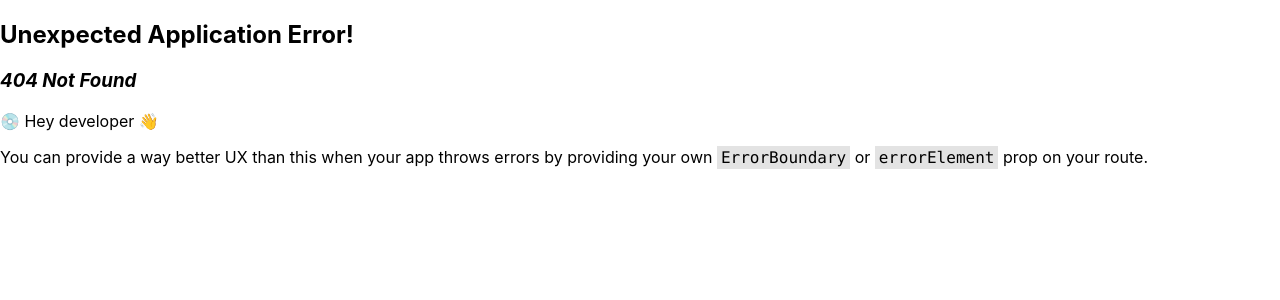
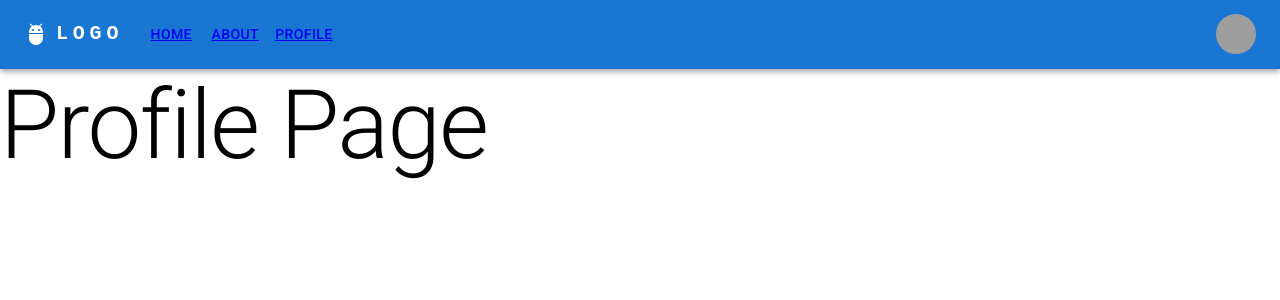
Before and after one commit to jakji93/airon-fitness, a React (Create React App) app in the folder client/: page /profile in a window 1280 px wide. Before the commit this address had no page. Shown: the top 300 px of the page. Built offline with nearby package versions, Linux system fonts and the light colour scheme; grey boxes are pictures that could not be loaded; a web font is replaced by a local one.

Commit message:
feat: implement global nav bar with routing

```diff
--- a/client/src/App.jsx
+++ b/client/src/App.jsx
@@ -1,10 +1,12 @@
 import React from 'react';
-import Component from './components/component';
+import { Outlet } from 'react-router-dom';
+import ResponsiveAppBar from './components/Navbar';
 
 export default function App() {
   return (
     <div className="App">
-      <Component />
+      <ResponsiveAppBar />
+      <Outlet />
     </div>
   );
 }
--- /dev/null
+++ b/client/src/components/Navbar.jsx
@@ -0,0 +1,165 @@
+import * as React from 'react';
+import AppBar from '@mui/material/AppBar';
+import Box from '@mui/material/Box';
+import Toolbar from '@mui/material/Toolbar';
+import IconButton from '@mui/material/IconButton';
+import Typography from '@mui/material/Typography';
+import Menu from '@mui/material/Menu';
+import MenuIcon from '@mui/icons-material/Menu';
+import Container from '@mui/material/Container';
+import Avatar from '@mui/material/Avatar';
+import Button from '@mui/material/Button';
+import Tooltip from '@mui/material/Tooltip';
+import MenuItem from '@mui/material/MenuItem';
+import AdbIcon from '@mui/icons-material/Adb';
+import { Link } from 'react-router-dom';
+
+const pages = ['Home', 'About', 'Profile'];
+const settings = ['Profile', 'Account', 'Dashboard', 'Logout'];
+
+function ResponsiveAppBar() {
+  const [anchorElNav, setAnchorElNav] = React.useState(null);
+  const [anchorElUser, setAnchorElUser] = React.useState(null);
+
+  const handleOpenNavMenu = (event) => {
+    setAnchorElNav(event.currentTarget);
+  };
+  const handleOpenUserMenu = (event) => {
+    setAnchorElUser(event.currentTarget);
+  };
+
+  const handleCloseNavMenu = () => {
+    setAnchorElNav(null);
+  };
+
+  const handleCloseUserMenu = () => {
+    setAnchorElUser(null);
+  };
+
+  return (
+    <AppBar position="static">
+      <Container maxWidth="xl">
+        <Toolbar disableGutters>
+          <AdbIcon sx={{ display: { xs: 'none', md: 'flex' }, mr: 1 }} />
+          <Typography
+            variant="h6"
+            noWrap
+            component="a"
+            href="/"
+            sx={{
+              mr: 2,
+              display: { xs: 'none', md: 'flex' },
+              fontFamily: 'monospace',
+              fontWeight: 700,
+              letterSpacing: '.3rem',
+              color: 'inherit',
+              textDecoration: 'none',
+            }}
+          >
+            LOGO
+          </Typography>
+
+          <Box sx={{ flexGrow: 1, display: { xs: 'flex', md: 'none' } }}>
+            <IconButton
+              size="large"
+              aria-label="account of current user"
+              aria-controls="menu-appbar"
+              aria-haspopup="true"
+              onClick={handleOpenNavMenu}
+              color="inherit"
+            >
+              <MenuIcon />
+            </IconButton>
+            <Menu
+              id="menu-appbar"
+              anchorEl={anchorElNav}
+              anchorOrigin={{
+                vertical: 'bottom',
+                horizontal: 'left',
+              }}
+              keepMounted
+              transformOrigin={{
+                vertical: 'top',
+                horizontal: 'left',
+              }}
+              open={Boolean(anchorElNav)}
+              onClose={handleCloseNavMenu}
+              sx={{
+                display: { xs: 'block', md: 'none' },
+              }}
+            >
+              {pages.map((page) => (
+                <MenuItem key={page} onClick={handleCloseNavMenu}>
+                  <Typography textAlign="center">
+                    <Link to={`/${page}`}>{page}</Link>
+                  </Typography>
+                </MenuItem>
+              ))}
+            </Menu>
+          </Box>
+          <AdbIcon sx={{ display: { xs: 'flex', md: 'none' }, mr: 1 }} />
+          <Typography
+            variant="h5"
+            noWrap
+            component="a"
+            href=""
+            sx={{
+              mr: 2,
+              display: { xs: 'flex', md: 'none' },
+              flexGrow: 1,
+              fontFamily: 'monospace',
+              fontWeight: 700,
+              letterSpacing: '.3rem',
+              color: 'inherit',
+              textDecoration: 'none',
+            }}
+          >
+            LOGO
+          </Typography>
+          <Box sx={{ flexGrow: 1, display: { xs: 'none', md: 'flex' } }}>
+            {pages.map((page) => (
+              <Button
+                key={page}
+                onClick={handleCloseNavMenu}
+                sx={{ my: 2, color: 'white', display: 'block' }}
+              >
+                <Link to={`/${page}`}>{page}</Link>
+              </Button>
+            ))}
+          </Box>
+
+          <Box sx={{ flexGrow: 0 }}>
+            <Tooltip title="Open settings">
+              <IconButton onClick={handleOpenUserMenu} sx={{ p: 0 }}>
+                <Avatar alt="Remy Sharp" src="/static/images/avatar/2.jpg" />
+              </IconButton>
+            </Tooltip>
+            <Menu
+              sx={{ mt: '45px' }}
+              id="menu-appbar"
+              anchorEl={anchorElUser}
+              anchorOrigin={{
+                vertical: 'top',
+                horizontal: 'right',
+              }}
+              keepMounted
+              transformOrigin={{
+                vertical: 'top',
+                horizontal: 'right',
+              }}
+              open={Boolean(anchorElUser)}
+              onClose={handleCloseUserMenu}
+            >
+              {settings.map((setting) => (
+                <MenuItem key={setting} onClick={handleCloseUserMenu}>
+                  <Typography textAlign="center">{setting}</Typography>
+                </MenuItem>
+              ))}
+            </Menu>
+          </Box>
+        </Toolbar>
+      </Container>
+    </AppBar>
+  );
+}
+export default ResponsiveAppBar;
--- /dev/null
+++ b/client/src/pages/About.jsx
@@ -0,0 +1,10 @@
+import React from 'react';
+import { Typography } from '@mui/material';
+
+export default function About() {
+  return (
+    <Typography variant="h1">
+      About Page
+    </Typography>
+  );
+}
--- /dev/null
+++ b/client/src/pages/Home.jsx
@@ -0,0 +1,10 @@
+import React from 'react';
+import { Typography } from '@mui/material';
+
+export default function Home() {
+  return (
+    <Typography variant="h1">
+      Home Page
+    </Typography>
+  );
+}
--- /dev/null
+++ b/client/src/pages/Profile.jsx
@@ -0,0 +1,10 @@
+import React from 'react';
+import { Typography } from '@mui/material';
+
+export default function Profile() {
+  return (
+    <Typography variant="h1">
+      Profile Page
+    </Typography>
+  );
+}
```
Also changed, not shown: client/src/index.jsx (+18 -4 lines).
